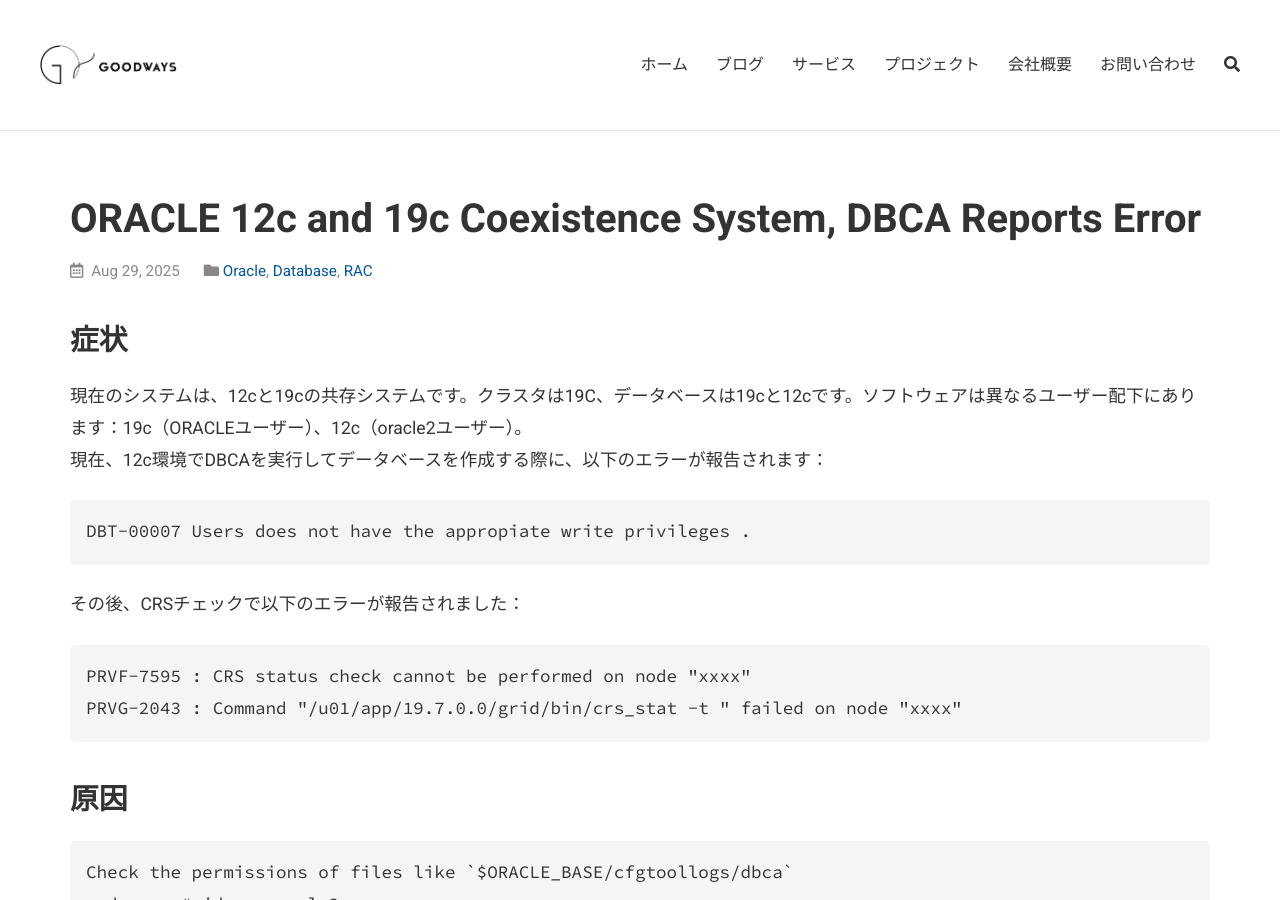
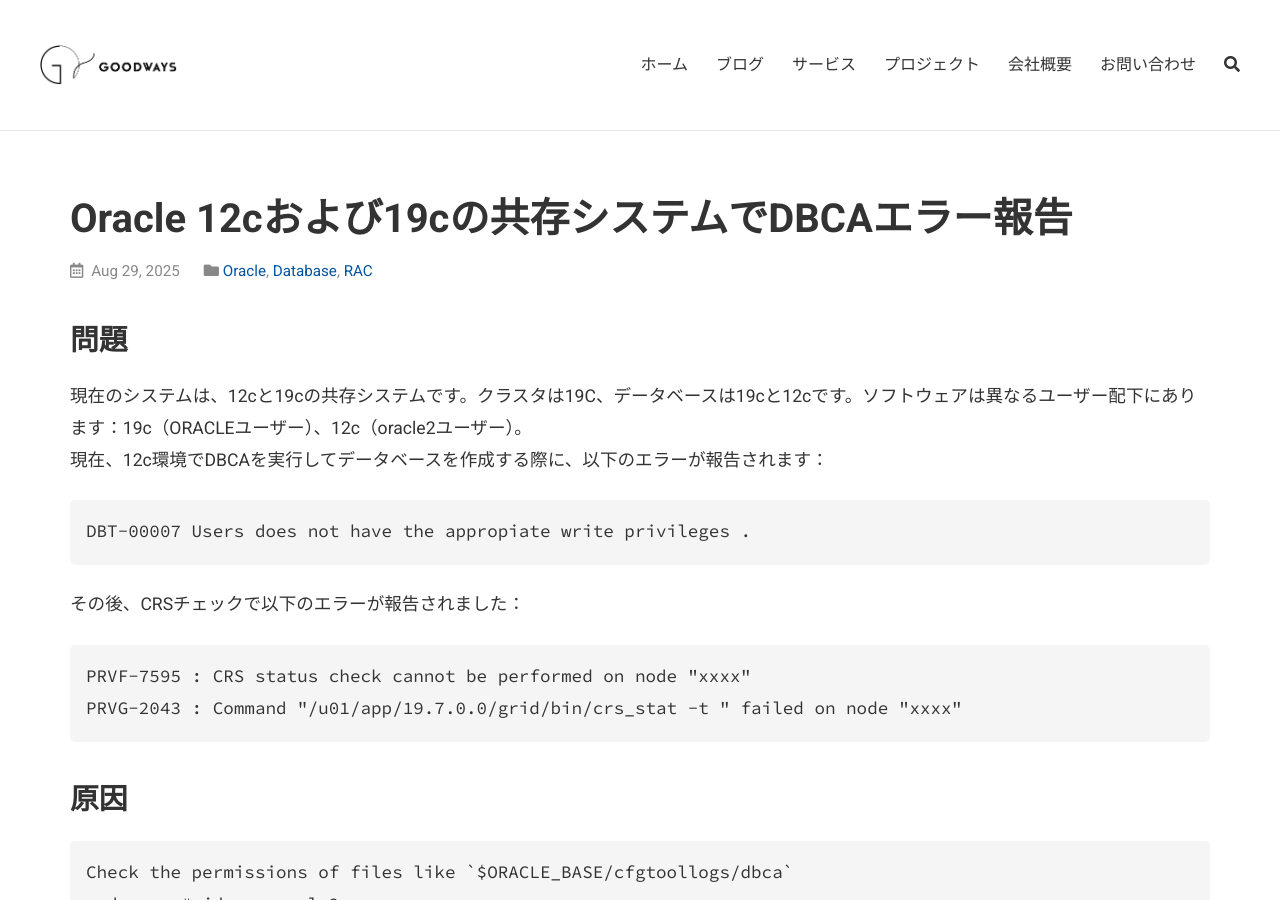
Before and after one commit to goodwaysIT/ja, a Jekyll site: the page built from _posts/2025-08-29-ORACLE-12c-and-19c-Coexistence-System-DBCA-Reports-Error.md, in a window 1280 px wide and 900 px high. Built offline with Jekyll 4.4.1, drawn with Linux system fonts in a browser that asks for light colours.

Commit message:
Update 2025-08-29-ORACLE-12c-and-19c-Coexistence-System-DBCA-Reports-Error.md

````diff
--- a/_posts/2025-08-29-ORACLE-12c-and-19c-Coexistence-System-DBCA-Reports-Error.md
+++ b/_posts/2025-08-29-ORACLE-12c-and-19c-Coexistence-System-DBCA-Reports-Error.md
@@ -1,6 +1,6 @@
 ---
 layout: post
-title: "ORACLE 12c and 19c Coexistence System, DBCA Reports Error"
+title: "Oracle 12cおよび19cの共存システムでDBCAエラー報告"
 excerpt: "現在のシステムは、12cと19cの共存システムです。クラスタは19C、データベースは19cと12cです。ソフトウェアは異なるユーザー配下にあります：19c（ORACLEユーザー）、12c（oracle2ユーザー）。現在、12c環境でDBCAを実行してデータベースを作成する際に、以下のエラーが報告されます：DBT-00007 ユーザーに適切な書き込み権限がありません。"
 date: 2025-08-29 15:00:00 +0800
 categories: [Oracle, Database, RAC]
@@ -8,7 +8,7 @@ tags: [PRVF-7595, PRVG-2043, DBT-00007, rac, oracle]
 image: /assets/images/posts/ORACLE-12c-and-19c-Coexistence-System-DBCA-Reports-Error.jpg
 ---
 
-## 症状
+## 問題
 現在のシステムは、12cと19cの共存システムです。クラスタは19C、データベースは19cと12cです。ソフトウェアは異なるユーザー配下にあります：19c（ORACLEユーザー）、12c（oracle2ユーザー）。
 現在、12c環境でDBCAを実行してデータベースを作成する際に、以下のエラーが報告されます：
 ```
````
